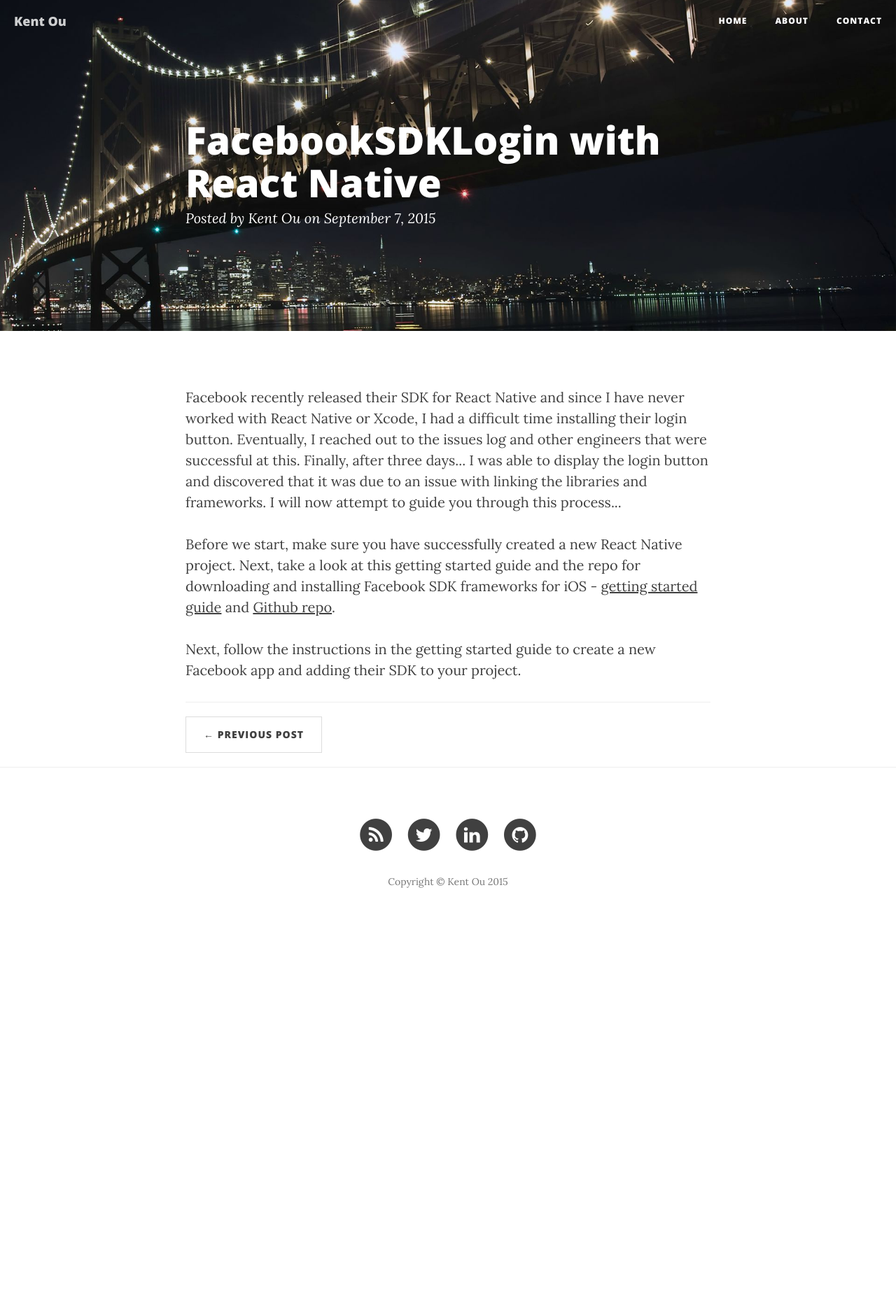
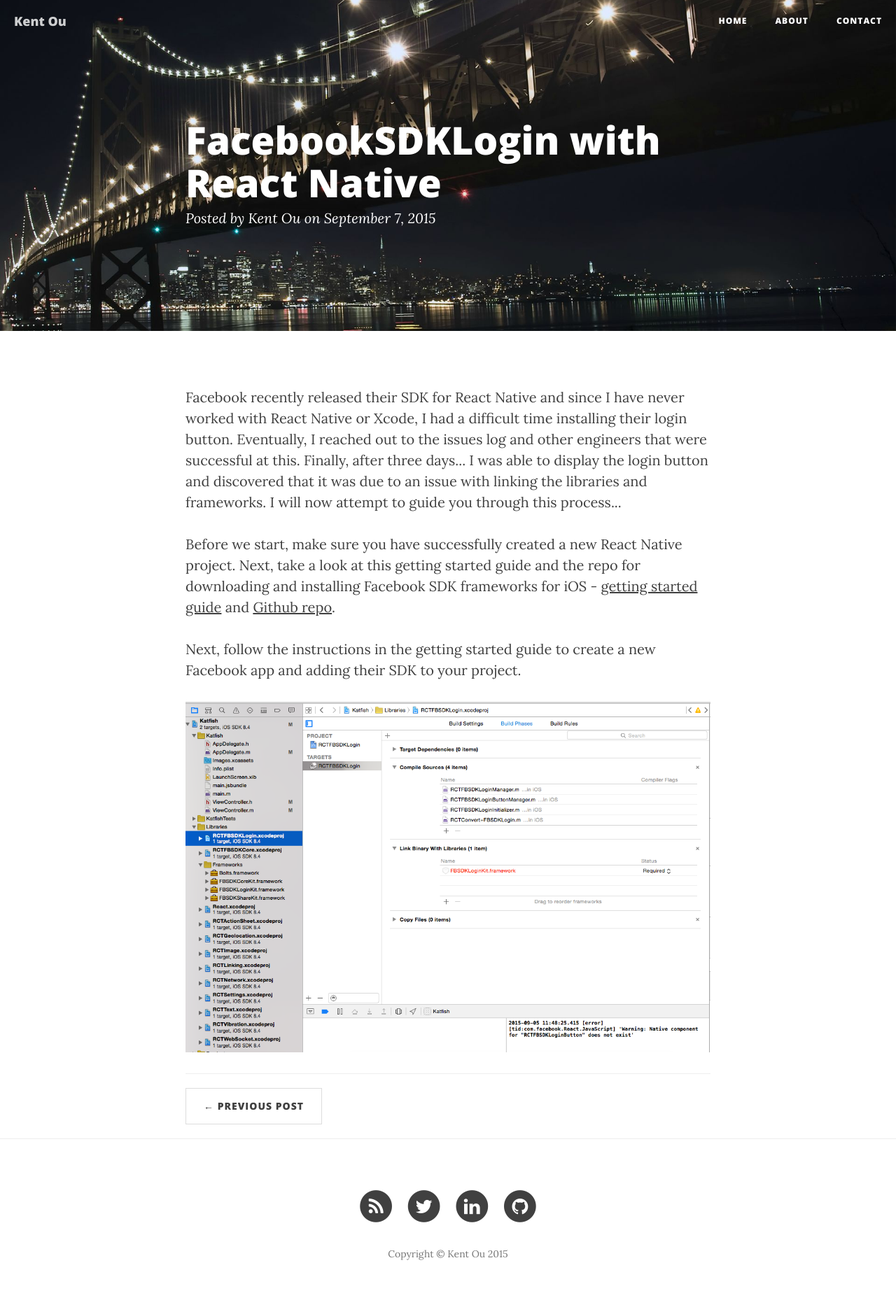
Before and after one commit to kent10ou/kent10ou.github.io, a Jekyll site: the page built from _posts/2015-09-07-FacebookSDKLogin-with-React-Native.md, in a window 1280 px wide. Shown: the whole page at 70% size. Built offline with Jekyll 4.4.1, drawn with Linux system fonts in a browser that asks for light colours; nearby versions of some CDN libraries; comment, search, counter and statistics services are not loaded; before the commit the page ends 1336 px from its top, so only the background shows below that.

Commit message:
adding rctfbsdk.png

```diff
--- a/_posts/2015-09-07-FacebookSDKLogin-with-React-Native.md
+++ b/_posts/2015-09-07-FacebookSDKLogin-with-React-Native.md
@@ -7,4 +7,6 @@ title: FacebookSDKLogin with React Native
 
 <p>Before we start, make sure you have successfully created a new React Native project. Next, take a look at this getting started guide and the repo for downloading and installing Facebook SDK frameworks for iOS - <a href="https://developers.facebook.com/docs/ios/getting-started">getting started guide</a> and <a href="https://github.com/facebook/react-native-fbsdk/">Github repo</a>.</p>
 
-<p>Next, follow the instructions in the getting started guide to create a new Facebook app and adding their SDK to your project.
+<p>Next, follow the instructions in the getting started guide to create a new Facebook app and adding their SDK to your project.</p>
+
+<img src="{{ site.baseurl }}/img/rctfbsdk_01.png" alt="fbsdk_link">
```
Also changed, not shown: img/rctfbsdk_01.png (added).
